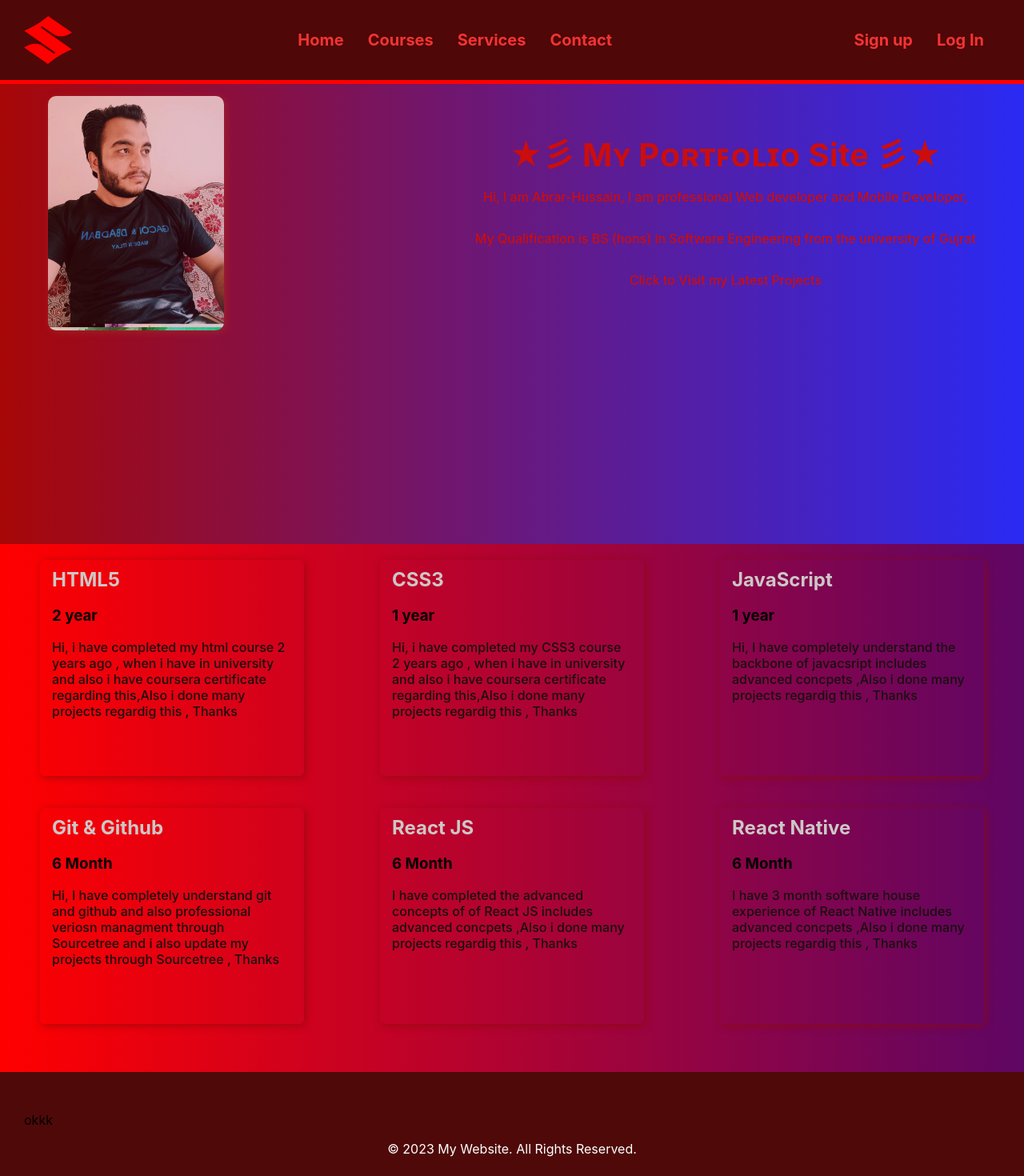
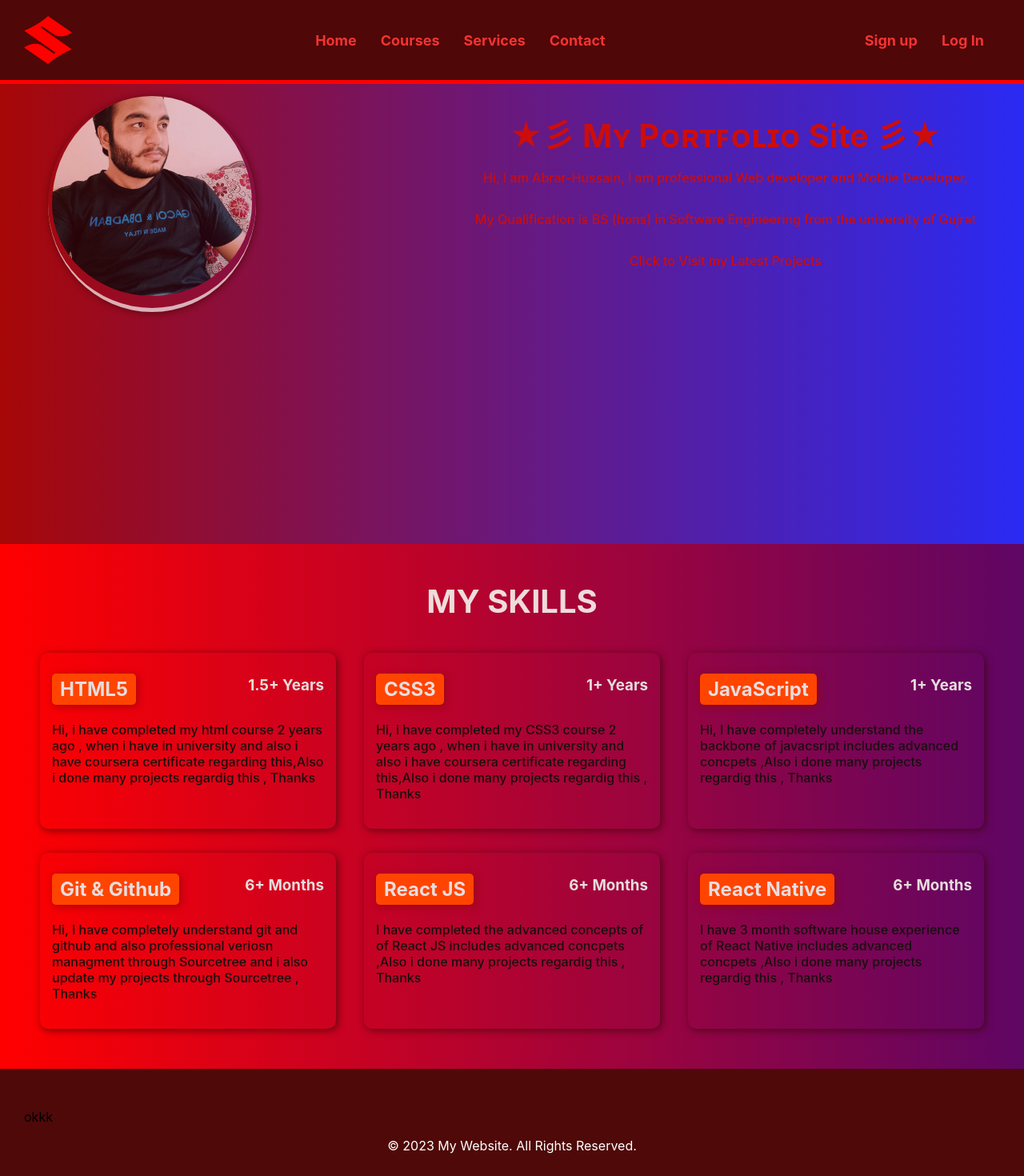
Before and after one commit to abrar0123/React_Web, a React (Create React App) app: page / in a window 1280 px wide. Shown: the top 1470 px of the page at 80% size. Built offline with nearby package versions, Linux system fonts and the light colour scheme.

Commit message:
added modification of courses cards and header

```diff
--- a/src/components/courseSection/courseSection.js
+++ b/src/components/courseSection/courseSection.js
@@ -8,47 +8,49 @@ const CourseSection = () => {
     {
       id: 1,
       name: "HTML5",
-      exp: "2 year",
+      exp: "1.5+ Years",
       des: "Hi, i have completed my html course 2 years ago , when i have in university and also i have coursera certificate regarding this,Also i done many projects regardig this , Thanks ",
     },
     {
       id: 2,
       name: "CSS3",
-      exp: "1 year",
+      exp: "1+ Years",
       des: "Hi, i have completed my CSS3 course 2 years ago , when i have in university and also i have coursera certificate regarding this,Also i done many projects regardig this , Thanks ",
     },
     {
       id: 3,
       name: "JavaScript",
-      exp: "1 year",
+      exp: "1+ Years",
       des: "Hi, I have completely understand the backbone of javacsript includes advanced concpets ,Also i done many projects regardig this , Thanks ",
     },
     {
       id: 4,
       name: "Git & Github",
-      exp: "6 Month",
+      exp: "6+ Months",
       des: "Hi, I have completely understand git and github and also professional veriosn managment through Sourcetree and i also update my projects through Sourcetree  , Thanks ",
     },
     {
       id: 5,
       name: "React JS",
-      exp: "6 Month",
+      exp: "6+ Months",
       des: "I have completed the advanced concepts of  of React JS includes advanced concpets ,Also i done many projects regardig this , Thanks ",
     },
     {
       id: 6,
       name: "React Native",
-      exp: "6 Month",
+      exp: "6+ Months",
       des: "I have 3 month software house experience of React Native includes advanced concpets ,Also i done many projects regardig this , Thanks ",
     },
   ];
 
   return (
-    <div className="section">
-      <Card className="coursecontainer">
+    <Card className="section">
+      <h1>My Skills</h1>
+
+      <div className="coursecontainer">
         <Coursedetails mycourses={mycourses} />
-      </Card>
-    </div>
+      </div>
+    </Card>
   );
 };
 
--- a/src/components/courseSection/coursedetails.js
+++ b/src/components/courseSection/coursedetails.js
@@ -1,24 +1,34 @@
 import React from "react";
 import "./courses.css";
-
+import Card from "../UI/Card/card";
 const Coursedetails = (props) => {
   const MyCourses = props.mycourses;
 
   return (
-    <>
+    <React.Fragment>
       {MyCourses &&
         MyCourses.map((item) => {
           return (
-            <div className="coursecCard">
-              <h2 style={{ margin: 0, color: "rgb(204, 199, 199)" }}>
-                {item.name}
-              </h2>
-              <h3>{item.exp}</h3>
-              <p>{item.des}</p>
-            </div>
+            <Card className="coursecCard">
+              <div className="flexContainer">
+                <div className="titlecontainer">
+                  <h2>{item.name}</h2>
+                </div>
+
+                <h3>{item.exp}</h3>
+              </div>
+
+              <p
+                style={{
+                  // color: " rgb(53, 52, 52)",
+                }}
+              >
+                {item.des}
+              </p>
+            </Card>
           );
         })}
-    </>
+    </React.Fragment>
   );
 };
 
--- a/src/components/courseSection/courses.css
+++ b/src/components/courseSection/courses.css
@@ -1,6 +1,14 @@
 .section {
   padding: 20px 50px;
   background: linear-gradient(to right, red, rgb(95, 6, 100));
+}
+
+.section h1 {
+  color: rgb(239, 219, 219);
+  text-align: center;
+  text-transform: uppercase;
+  font-size: 40px;
+  margin-bottom: 40px;
 }
 
 .coursecontainer {
@@ -11,16 +19,37 @@
 }
 
 .coursecCard {
-  width: 300px;
-  height: 250px;
-  margin-bottom: 40px;
+  width: 340px;
+  height: 200px;
+  margin-bottom: 30px;
   background-color: transparent;
   padding: 10px 15px;
   /* border: 1px solid rgb(170, 20, 20); */
-  border-radius: 6px;
-  box-shadow: 2px 2px 10px rgba(141, 10, 10, 0.7);
+  border-radius: 10px;
+  box-shadow: 2px 2px 10px rgba(57, 5, 5, 0.7);
+}
+.flexContainer {
+  display: flex;
+  justify-content: space-between;
+  flex-direction: row;
+  align-items: center;
+}
+.flexContainer h3 {
+  color: rgb(231, 221, 221);
+}
+.titlecontainer {
+  /* background-color: aqua; */
+  margin-top: 10px;
 }
 
+.titlecontainer h2 {
+  display: inline;
+  padding: 5px 10px;
+  border-radius: 5px;
+  background-color: rgb(255, 68, 0);
+  box-shadow: 2px 2px 10px rgba(141, 10, 10, 0.7);
+  color: rgb(231, 221, 221);
+}
 .coursecCard p {
   color: rgb(25, 15, 15);
   font-size: 16px;
--- a/src/components/header/header.css
+++ b/src/components/header/header.css
@@ -31,11 +31,13 @@ nav ul {
 nav ul li {
   display: inline-block;
   margin-right: 10px;
+  /* margin: 0px; */
+  padding: 0px;
 }
 
 header nav ul li a {
   color: rgb(244, 51, 51);
-  font-size: 20px;
+  font-size: 18px;
   font-weight: bold;
   text-decoration: none;
   padding: 5px 10px;
@@ -45,5 +47,4 @@ header nav ul li a:hover {
   color: brown;
   border-radius: 3px;
   transition: all 1s ease;
-  padding: 5px 10px;
 }
--- a/src/components/headersection/headersec.css
+++ b/src/components/headersection/headersec.css
@@ -19,6 +19,23 @@
   color: rgb(204, 13, 13);
 }
 
+.imageContainer {
+  width: 250px;
+  height: 250px;
+}
+
+.imageContainer img {
+  width: 100%;
+  height: 100%;
+  border-radius: 60%;
+  object-fit: cover;
+  opacity: 0.75;
+  padding: 0px 5px 15px 5px;
+  border-bottom: 5px solid rgb(241, 231, 231);
+  z-index: 998;
+  box-shadow: 1px 1px 10px rgb(73, 5, 5);
+}
+
 .headsection h1 {
   margin: 0;
   font-size: 40px;
--- a/src/components/headersection/headersection.js
+++ b/src/components/headersection/headersection.js
@@ -7,22 +7,14 @@ export default function headersection() {
   return (
     <Card className="headsection">
       <div className="headerMainContainer">
-        <div style={{ width: "220px" }}>
-          <img
-            style={{
-              width: "100%",
-              height: "100%",
-              borderRadius: "10px",
-              opacity: 0.75,
-              Zindex: 998,
-              boxShadow: "2px 2px 10px brown",
-            }}
-            src={pic}
-            alt=""
-          />
+        <div className="imageContainer">
+          <img src={pic} alt="" />
         </div>
         <div className="headsectionContainer">
           <h1>★彡 Mʏ Pᴏʀᴛꜰᴏʟɪᴏ Site 彡★</h1>
+
+          {/* npm i react-typical@latest --legacy-peer-depsatest --legacy-peer-deps */}
+
           {/* <h2 style={{ fontSize: "30px", color: "rgb(188, 204, 13)" }}>
             <Typical
               // style={{ fontSize: "30px" }}
```
Also changed, not shown: src/assets/images/pic.jpg (added).
